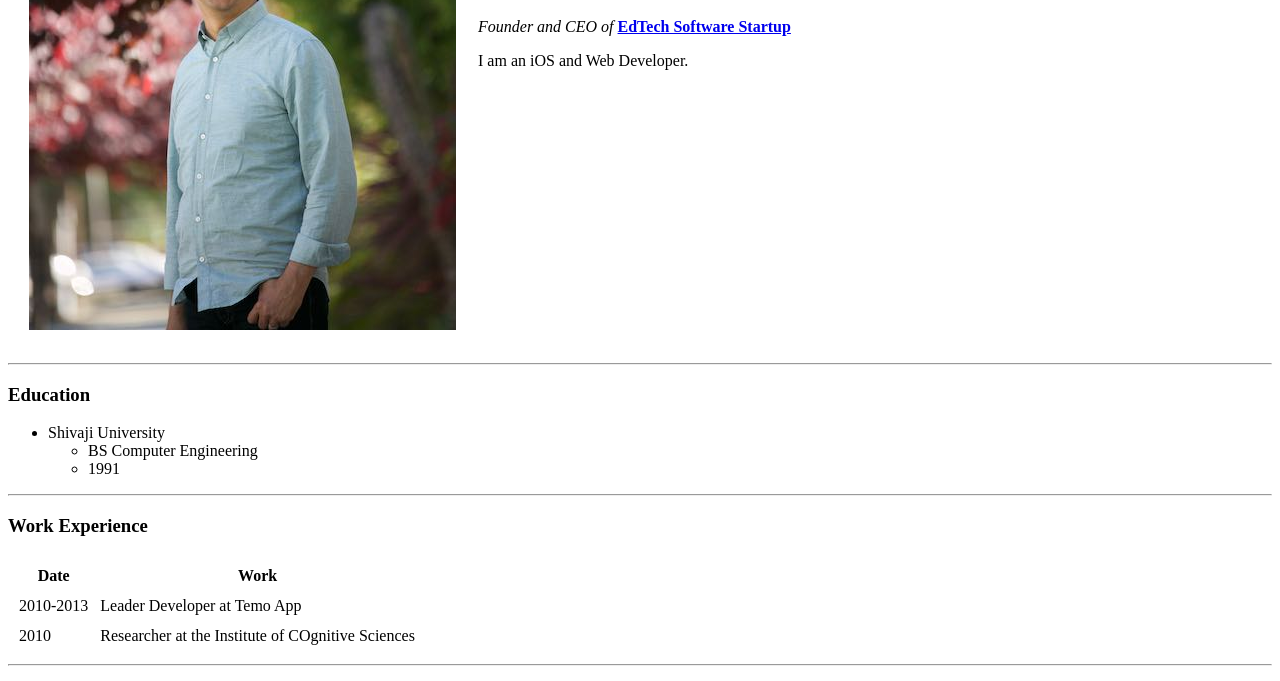
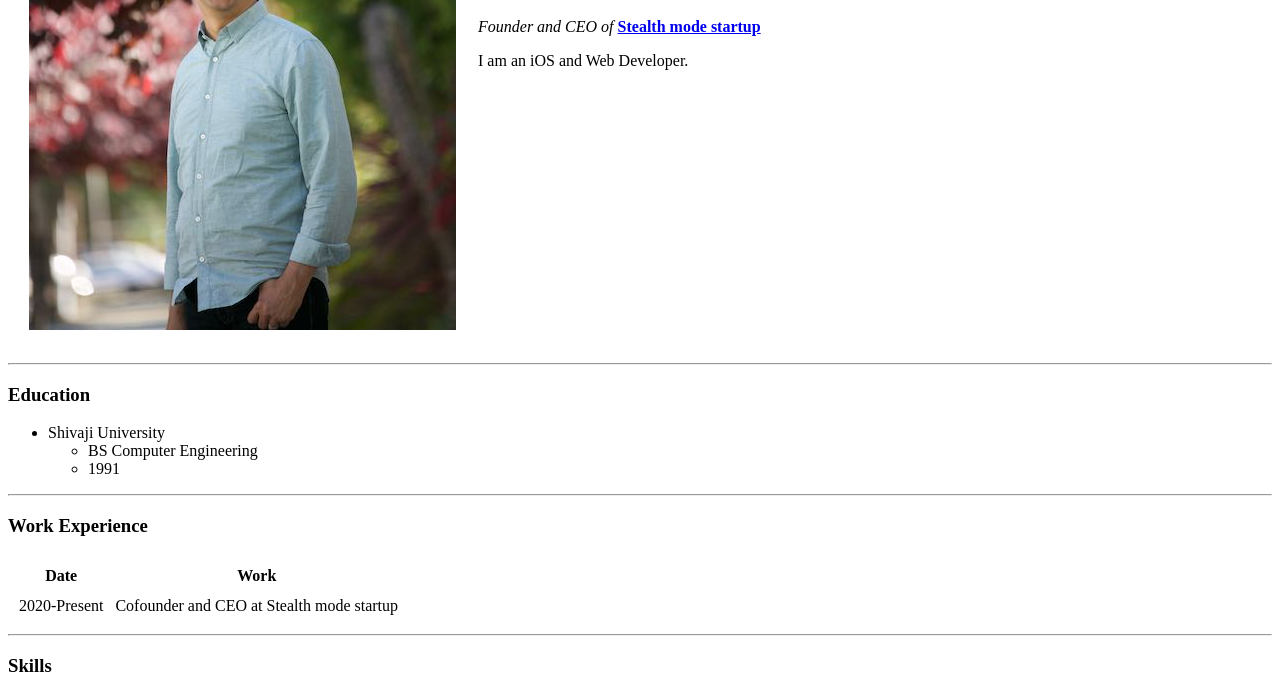
Before and after one commit to vikasnavani/cv, a plain HTML site: page index.html in a window 1280 px wide. Shown: the part 339-1020 px from the top of the page. Drawn offline with Linux system fonts and the light colour scheme.

Commit message:
Add files via upload

```diff
--- a/index.html
+++ b/index.html
@@ -11,7 +11,7 @@
     <tr>
       <td><img src="Vikas.jpeg" alt="Vikas Navani's picture"></td>
       <td><h1>Vikas Navani</h1>
-      <p><em>Founder and CEO of </em><strong><a href="https://twitter.com/home">EdTech Software Startup</a></strong></p>
+      <p><em>Founder and CEO of </em><strong><a href="https://twitter.com/home">Stealth mode startup</a></strong></p>
       <p>I am an iOS and Web Developer. </p></td>
     </tr>
 
@@ -33,12 +33,8 @@
     <th>Work</th>
   </thead>
   <tr>
-    <td>2010-2013</td>
-    <td>Leader Developer at Temo App</td>
-  </tr>
-  <tr>
-    <td>2010</td>
-    <td>Researcher at the Institute of COgnitive Sciences</td>
+    <td>2020-Present</td>
+    <td>Cofounder and CEO at Stealth mode startup</td>
   </tr>
 </table>
 <hr>
```
